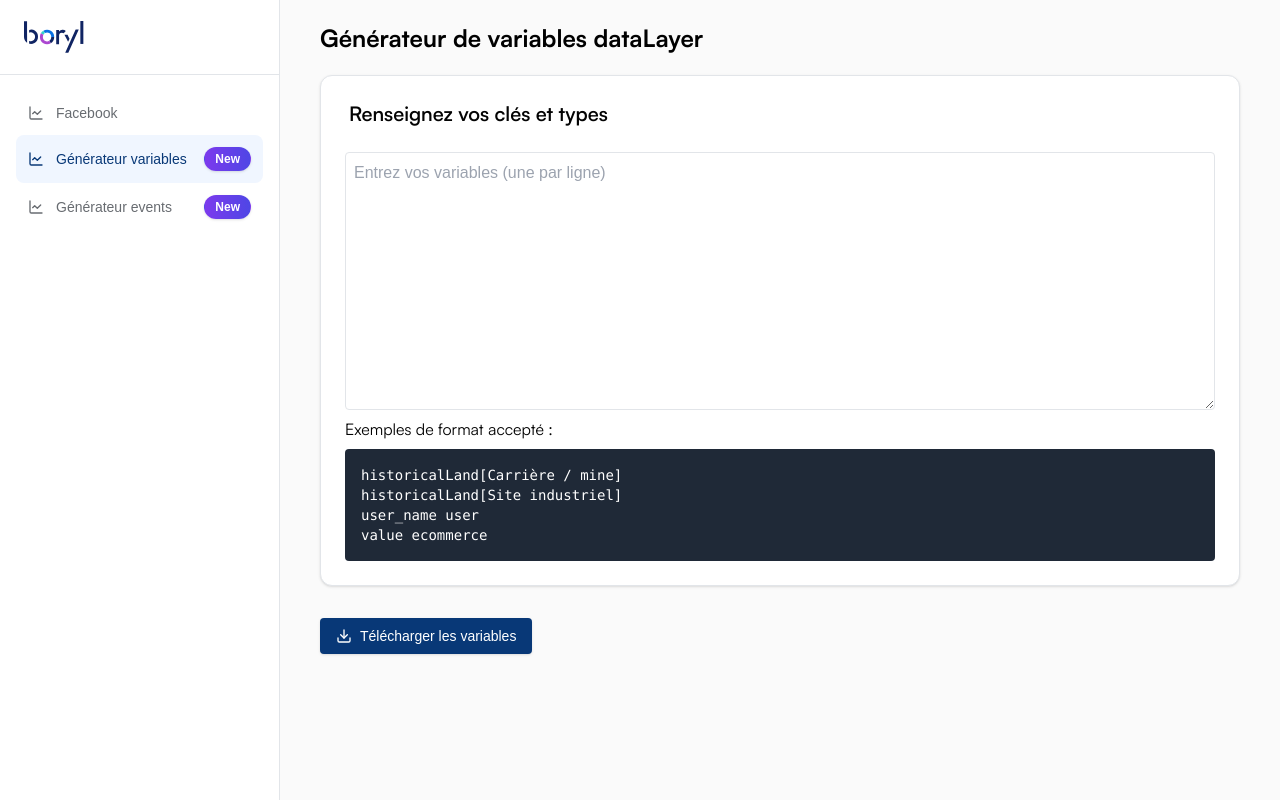
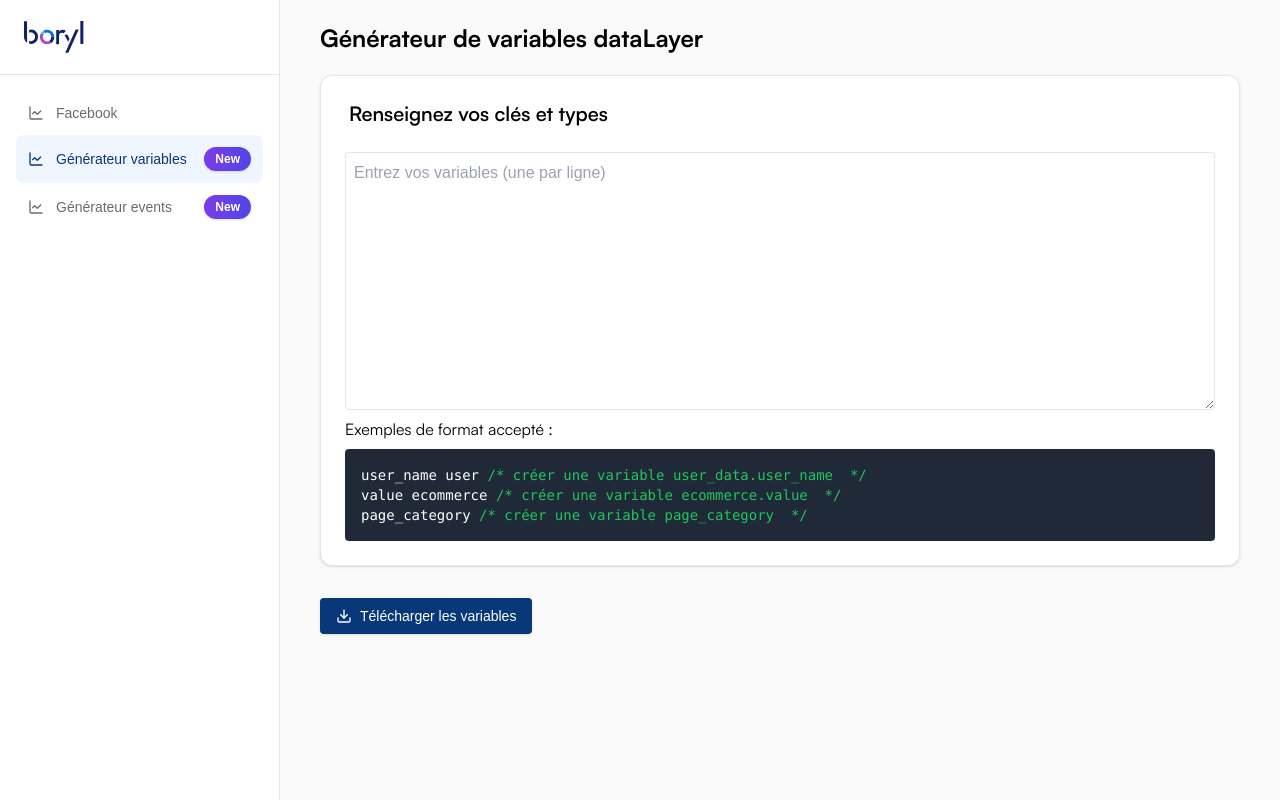
Before and after one commit to gbielli/gtm, a Next.js app: page /variables in a window 1280 px wide. Built offline with nearby package versions, Linux system fonts and the light colour scheme.

Commit message:
exemples variables

```diff
--- a/app/variables/components/variableGenerator.jsx
+++ b/app/variables/components/variableGenerator.jsx
@@ -117,10 +117,20 @@ const GTMVariableGenerator = () => {
             <h3 className="mb-2">Exemples de format accepté :</h3>
             <pre className="bg-gray-800 text-sm text-white p-4 rounded language-json">
               <code className="language-json">
-                historicalLand[Carrière / mine]{"\n"}
-                historicalLand[Site industriel]{"\n"}
-                user_name user{"\n"}
-                value ecommerce
+                user_name user{" "}
+                <span className="text-green-500">
+                  {"/* créer une variable user_data.user_name  */"}
+                </span>
+                <br />
+                value ecommerce{" "}
+                <span className="text-green-500">
+                  {"/* créer une variable ecommerce.value  */"}
+                </span>
+                <br />
+                page_category{" "}
+                <span className="text-green-500">
+                  {"/* créer une variable page_category  */"}
+                </span>
               </code>
             </pre>
           </div>
--- a/app/variables/page.js
+++ b/app/variables/page.js
@@ -17,10 +17,10 @@ const page = async () => {
             {
               name: "OfflineConversionTest",
               params: {
-                // page_location:
-                //   "https://www.ticombo.fr/fr/discover/bc2370dc-712a-42c9-aa10-5def8f6ae7be/e1-wmP4YBYfhrun/buy",
-                // user_agent:
-                //   "Mozilla/5.0 (Macintosh; Intel Mac OS X 10_15_7) AppleWebKit/537.36 (KHTML, like Gecko) Chrome/107.0.0.0 Safari/537.36",
+                page_location:
+                  "https://www.ticombo.fr/fr/discover/bc2370dc-712a-42c9-aa10-5def8f6ae7be/e1-wmP4YBYfhrun/buy",
+                user_agent:
+                  "Mozilla/5.0 (Macintosh; Intel Mac OS X 10_15_7) AppleWebKit/537.36 (KHTML, like Gecko) Chrome/107.0.0.0 Safari/537.36",
                 user_data: {
                   user_mail: "william@gmail.com",
                   user_phone: "09876543210",
```
